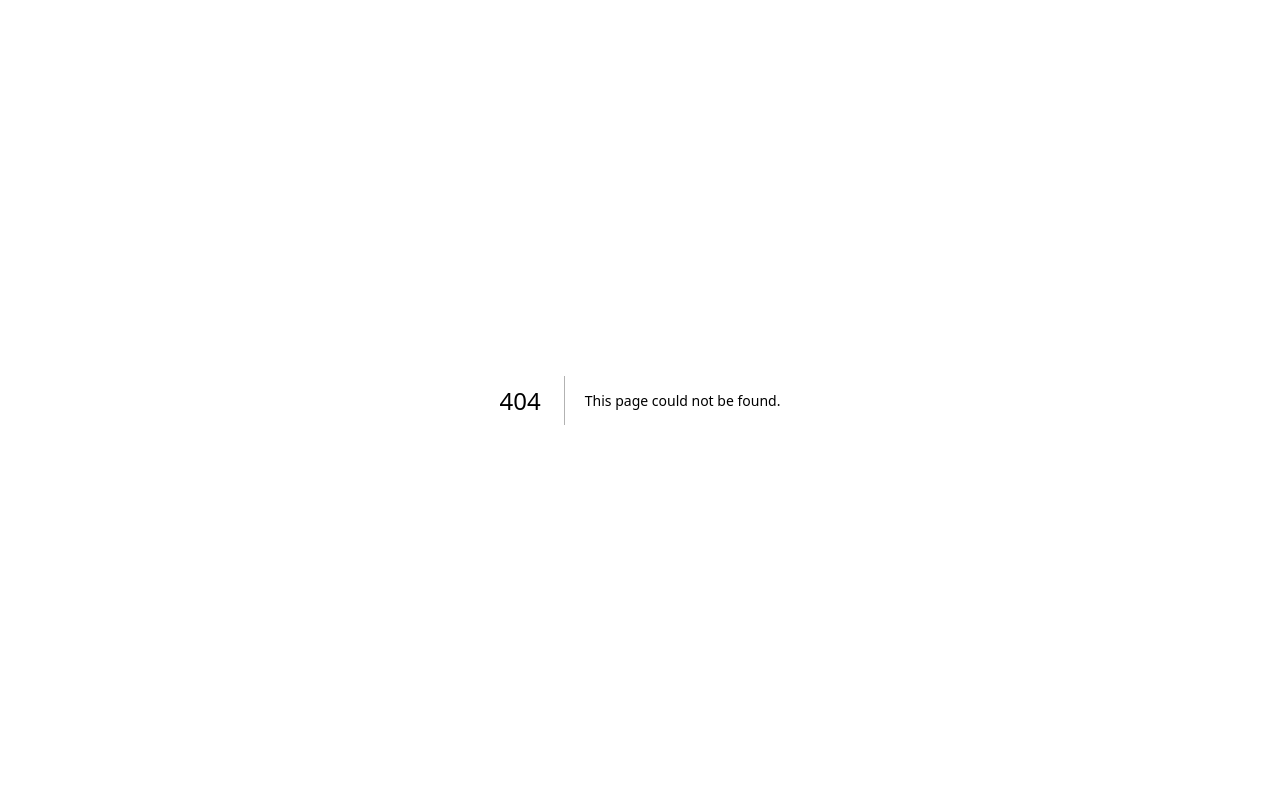
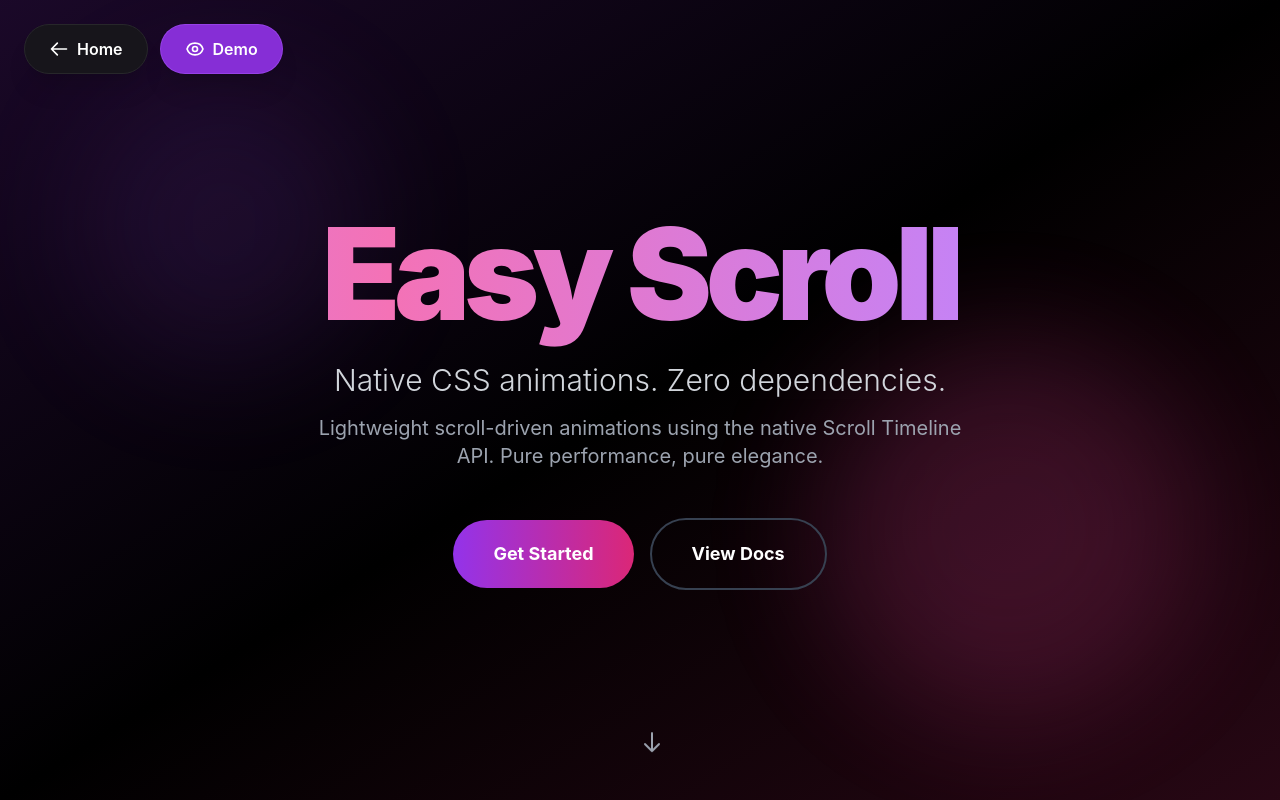
Before and after one commit to Chemmangat/easy-scroll, a Next.js app: page /easy-scroll/about in a window 1280 px wide. Before the commit this address had no page. Shown: the top 800 px of the page. Built offline with nearby package versions, Linux system fonts and the light colour scheme.

Commit message:
chore: updated routes

```diff
--- a/app/demo/page.tsx
+++ b/app/easy-scroll/about/page.tsx
@@ -25,14 +25,14 @@ export default function DemoPage() {
           <span className="font-semibold">Home</span>
         </a>
         <a
-          href="/showcase"
+          href="/easy-scroll/demo"
           className="inline-flex items-center gap-1.5 md:gap-2 px-4 py-2 md:px-6 md:py-3 bg-purple-600/90 backdrop-blur-md border border-purple-500/50 rounded-full hover:bg-purple-500/90 transition-all group shadow-xl text-sm md:text-base"
         >
           <svg className="w-4 h-4 md:w-5 md:h-5" fill="none" stroke="currentColor" viewBox="0 0 24 24">
             <path strokeLinecap="round" strokeLinejoin="round" strokeWidth={2} d="M15 12a3 3 0 11-6 0 3 3 0 016 0z" />
             <path strokeLinecap="round" strokeLinejoin="round" strokeWidth={2} d="M2.458 12C3.732 7.943 7.523 5 12 5c4.478 0 8.268 2.943 9.542 7-1.274 4.057-5.064 7-9.542 7-4.477 0-8.268-2.943-9.542-7z" />
           </svg>
-          <span className="font-semibold">Showcase</span>
+          <span className="font-semibold">Demo</span>
         </a>
       </nav>
 
--- a/app/showcase/page.tsx
+++ b/app/easy-scroll/demo/page.tsx
@@ -24,13 +24,13 @@ export default function ShowcasePage() {
           <span className="font-semibold">Home</span>
         </a>
         <a
-          href="/demo"
+          href="/easy-scroll/about"
           className="inline-flex items-center gap-1.5 md:gap-2 px-4 py-2 md:px-6 md:py-3 bg-blue-600/90 backdrop-blur-md border border-blue-500/50 rounded-full hover:bg-blue-500/90 transition-all group shadow-xl text-sm md:text-base"
         >
           <svg className="w-4 h-4 md:w-5 md:h-5" fill="none" stroke="currentColor" viewBox="0 0 24 24">
             <path strokeLinecap="round" strokeLinejoin="round" strokeWidth={2} d="M14 10l-2 1m0 0l-2-1m2 1v2.5M20 7l-2 1m2-1l-2-1m2 1v2.5M14 4l-2-1-2 1M4 7l2-1M4 7l2 1M4 7v2.5M12 21l-2-1m2 1l2-1m-2 1v-2.5M6 18l-2-1v-2.5M18 18l2-1v-2.5" />
           </svg>
-          <span className="font-semibold">Demo</span>
+          <span className="font-semibold">About</span>
         </a>
       </nav>
 
@@ -357,10 +357,10 @@ export default function ShowcasePage() {
                   View on npm
                 </a>
                 <a
-                  href="/demo"
+                  href="/easy-scroll/about"
                   className="px-8 py-3 bg-zinc-800 text-white rounded-lg font-semibold hover:bg-zinc-700 transition-colors border border-zinc-700"
                 >
-                  View Demo
+                  View About
                 </a>
               </div>
             </div>
--- a/app/page.tsx
+++ b/app/page.tsx
@@ -7,7 +7,7 @@ export default function HomePage() {
   const router = useRouter();
 
   useEffect(() => {
-    router.push('/demo');
+    router.push('/easy-scroll/about');
   }, [router]);
 
   return null;
```
